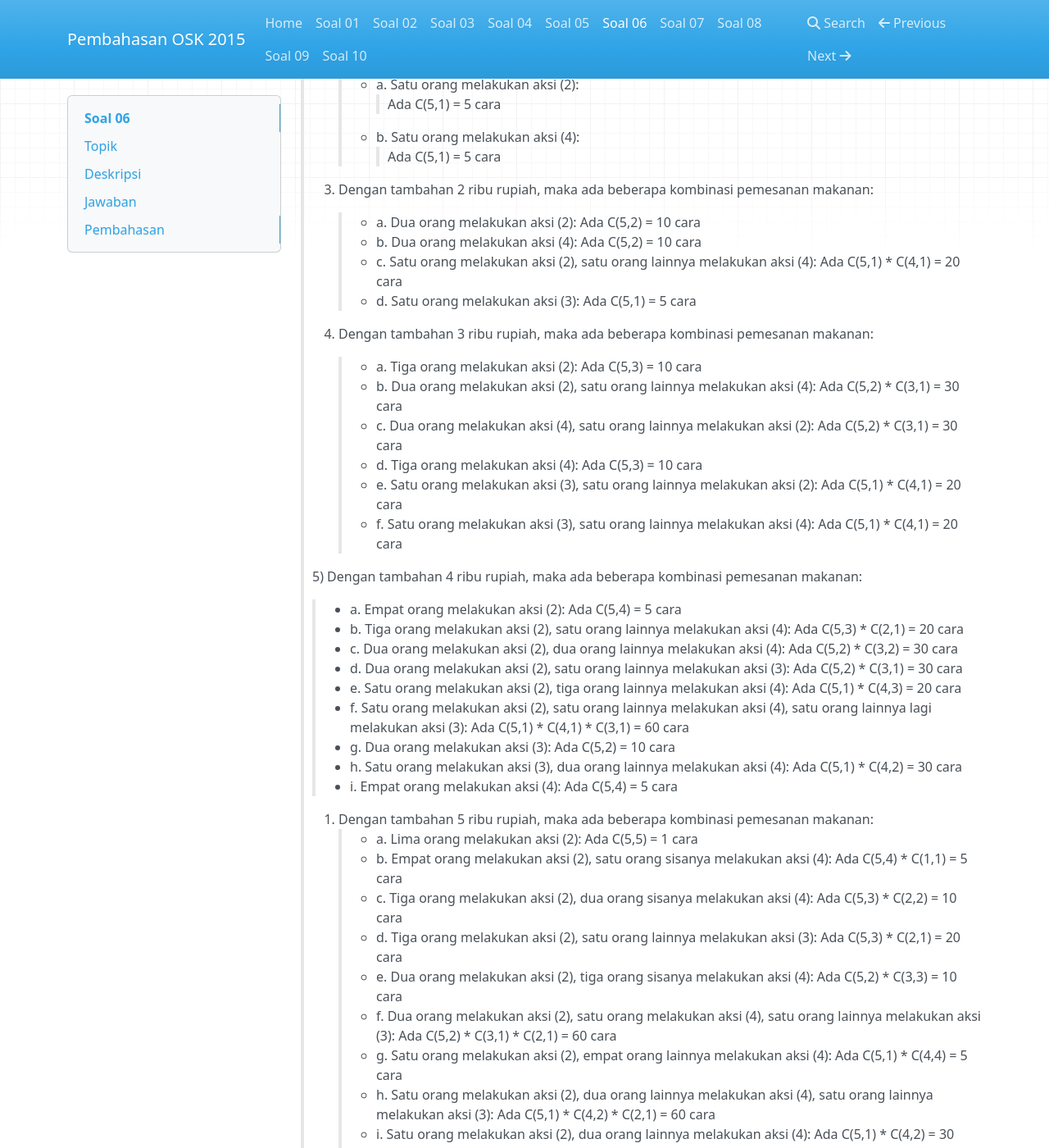
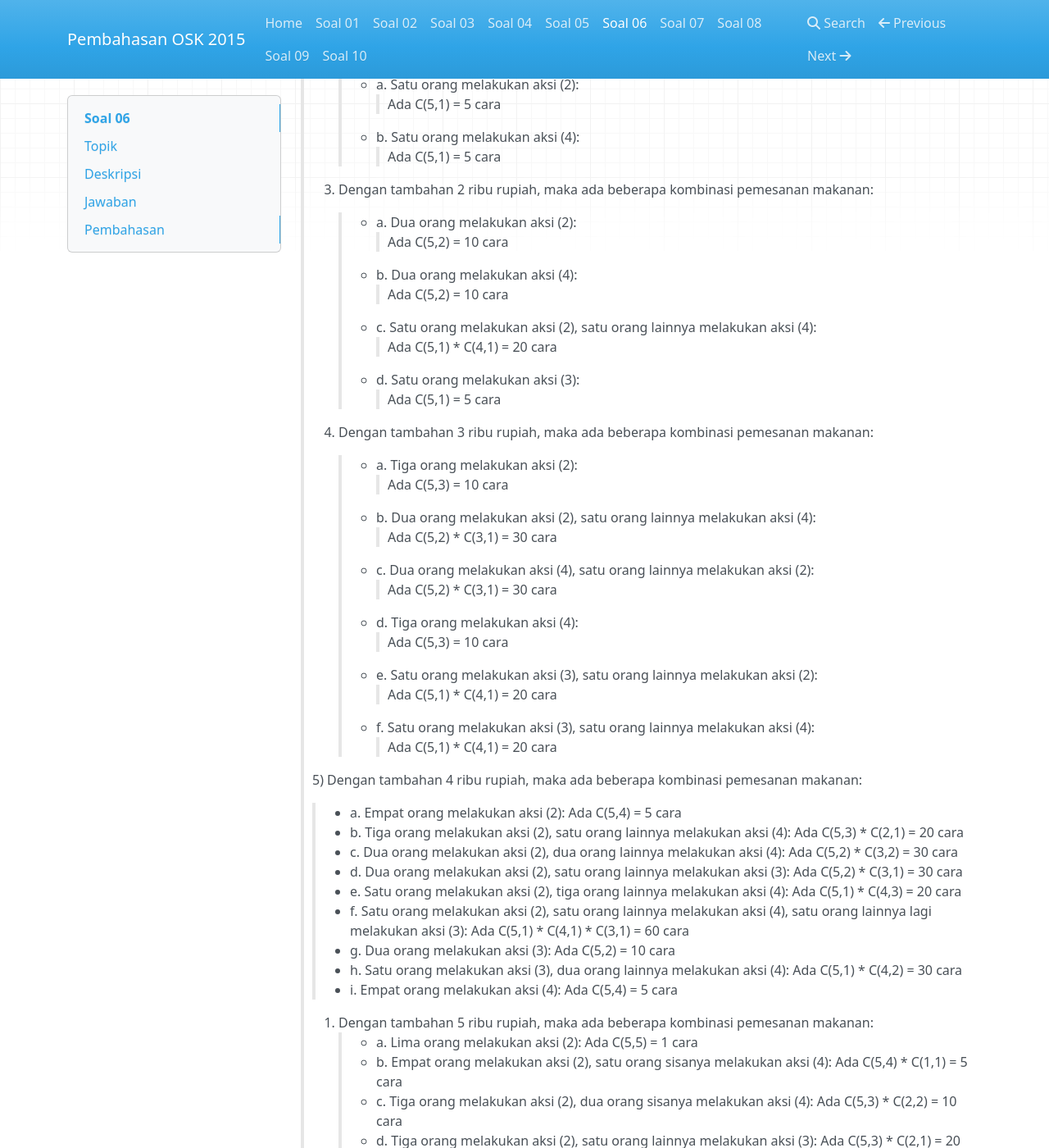
Before and after one commit to alijaya/OSK-2015, an MkDocs documentation site: the page built from docs/Soal 06.md, in a window 1280 px wide and 1400 px high, scrolled down 1477 px. Shown: the whole window at 82% size. Built offline with MkDocs 1.6.1, drawn with Linux system fonts in a browser that asks for light colours; nearby versions of some CDN libraries; old or Windows-style settings are respelled for this version of MkDocs.

Commit message:
no message

```diff
--- a/docs/Soal 06.md
+++ b/docs/Soal 06.md
@@ -52,7 +52,7 @@ Dari premis [1], dapat ditarik kesimpulan juga bahwa untuk seseorang yang telah
 
 Sehingga, banyak kemungkinan pemesanan adalah:
 >1. Dengan tambahan 0 ribu rupiah, maka hanya ada tepat satu kombinasi pemesanan makanan (seluruhnya burger)
-
+>>
 >2. Dengan tambahan 1 ribu rupiah, maka ada beberapa kombinasi pemesanan makanan:
 >> * a. Satu orang melakukan aksi (2):
 >>> Ada C(5,1) = 5 cara
@@ -60,18 +60,28 @@ Sehingga, banyak kemungkinan pemesanan adalah:
 >>> Ada C(5,1) = 5 cara
 
 >3. Dengan tambahan 2 ribu rupiah, maka ada beberapa kombinasi pemesanan makanan:
->> * a. Dua orang melakukan aksi (2): Ada C(5,2) = 10 cara
->> * b. Dua orang melakukan aksi (4): Ada C(5,2) = 10 cara
->> * c. Satu orang melakukan aksi (2), satu orang lainnya melakukan aksi (4): Ada C(5,1) * C(4,1) = 20 cara
->> * d. Satu orang melakukan aksi (3): Ada C(5,1) = 5 cara
+>> * a. Dua orang melakukan aksi (2):
+>>> Ada C(5,2) = 10 cara
+>> * b. Dua orang melakukan aksi (4):
+>>> Ada C(5,2) = 10 cara
+>> * c. Satu orang melakukan aksi (2), satu orang lainnya melakukan aksi (4):
+>>> Ada C(5,1) * C(4,1) = 20 cara
+>> * d. Satu orang melakukan aksi (3):
+>>> Ada C(5,1) = 5 cara
 
 >4. Dengan tambahan 3 ribu rupiah, maka ada beberapa kombinasi pemesanan makanan:
->> * a. Tiga orang melakukan aksi (2): Ada C(5,3) = 10 cara
->> * b. Dua orang melakukan aksi (2), satu orang lainnya melakukan aksi (4): Ada C(5,2) * C(3,1) = 30 cara
->> * c. Dua orang melakukan aksi (4), satu orang lainnya melakukan aksi (2): Ada C(5,2) * C(3,1) = 30 cara
->> * d. Tiga orang melakukan aksi (4): Ada C(5,3) = 10 cara
->> * e. Satu orang melakukan aksi (3), satu orang lainnya melakukan aksi (2): Ada C(5,1) * C(4,1) = 20 cara
->> * f. Satu orang melakukan aksi (3), satu orang lainnya melakukan aksi (4): Ada C(5,1) * C(4,1) = 20 cara
+>> * a. Tiga orang melakukan aksi (2):
+>>> Ada C(5,3) = 10 cara
+>> * b. Dua orang melakukan aksi (2), satu orang lainnya melakukan aksi (4):
+>>> Ada C(5,2) * C(3,1) = 30 cara
+>> * c. Dua orang melakukan aksi (4), satu orang lainnya melakukan aksi (2):
+>>> Ada C(5,2) * C(3,1) = 30 cara
+>> * d. Tiga orang melakukan aksi (4):
+>>> Ada C(5,3) = 10 cara
+>> * e. Satu orang melakukan aksi (3), satu orang lainnya melakukan aksi (2):
+>>> Ada C(5,1) * C(4,1) = 20 cara
+>> * f. Satu orang melakukan aksi (3), satu orang lainnya melakukan aksi (4):
+>>> Ada C(5,1) * C(4,1) = 20 cara
 
 >5) Dengan tambahan 4 ribu rupiah, maka ada beberapa kombinasi pemesanan makanan:
 >> * a. Empat orang melakukan aksi (2): Ada C(5,4) = 5 cara
```
